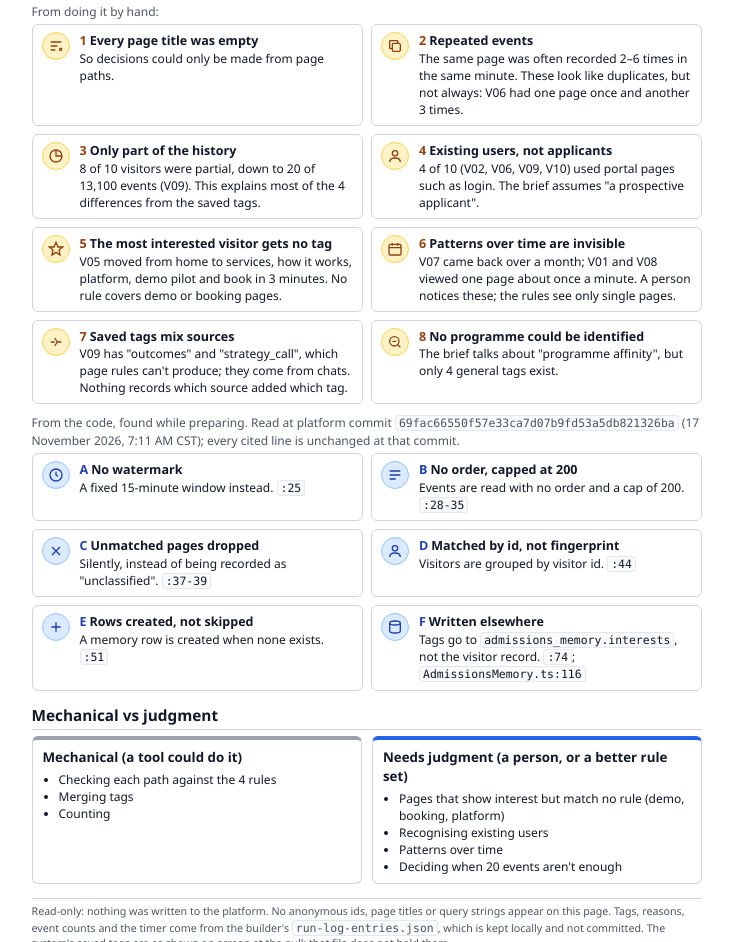
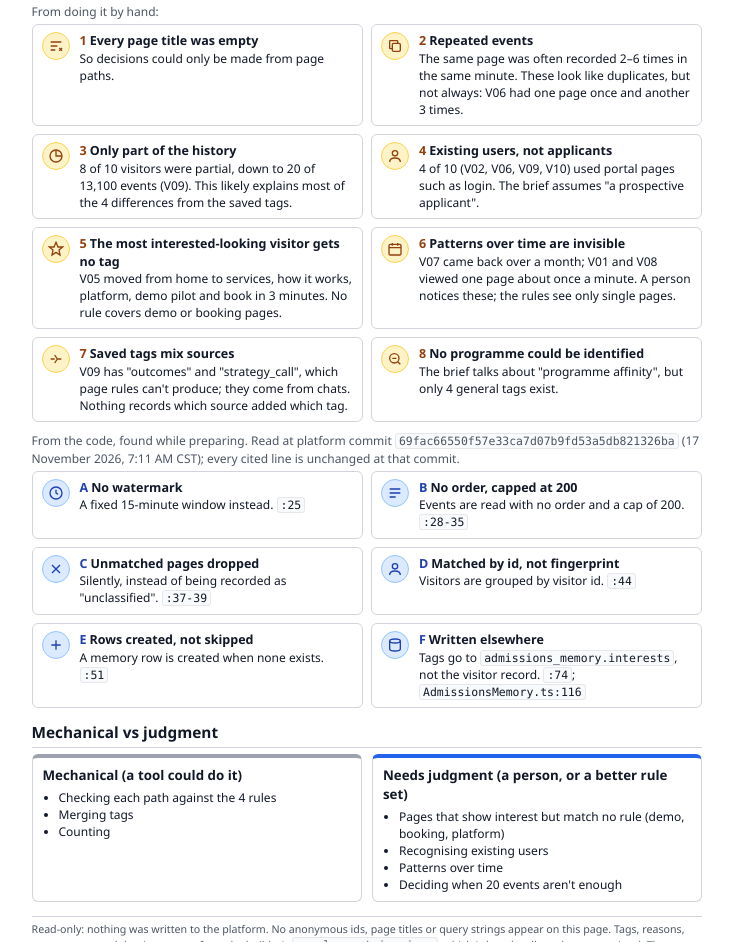
Before and after one commit to Kalkidan2129/admissions, a plain HTML site: page docs/capabilities/page-event/L1/l1-by-hand-run-log.html in a window 1280 px wide. Shown: the part 1708-2650 px from the top of the page, without its empty margins (273-1006 px from the left). Drawn offline with Linux system fonts and the light colour scheme.

Commit message:
admissions.CAP.page_event_admissions_enrichment.L1-BY-HAND: two wording fixes in the run log
- Card 5 heading: "The most interested-looking visitor gets no tag".
- Card 3: "This likely explains most of the 4 differences from the saved
  tags."

PDF re-printed with headless Edge. progress.json not changed.

Story: admissions.CAP.page_event_admissions_enrichment.L1-BY-HAND
Session: CC-20261020-kd7a

Co-Authored-By: Claude Opus 5.5 <noreply@anthropic.com>

```diff
--- a/docs/capabilities/page-event/L1/l1-by-hand-run-log.html
+++ b/docs/capabilities/page-event/L1/l1-by-hand-run-log.html
@@ -200,11 +200,11 @@
     <div class="card"><div class="icon"><svg viewBox="0 0 24 24" fill="none" stroke="currentColor" stroke-width="2"><rect x="8" y="8" width="12" height="12" rx="2"/><path d="M16 8V5a1 1 0 0 0-1-1H5a1 1 0 0 0-1 1v10a1 1 0 0 0 1 1h3"/></svg></div>
       <div><b><span class="n">2</span>Repeated events</b>The same page was often recorded 2–6 times in the same minute. These look like duplicates, but not always: V06 had one page once and another 3 times.</div></div>
     <div class="card"><div class="icon"><svg viewBox="0 0 24 24" fill="none" stroke="currentColor" stroke-width="2"><circle cx="12" cy="12" r="9"/><path d="M12 3v9h9"/></svg></div>
-      <div><b><span class="n">3</span>Only part of the history</b>8 of 10 visitors were partial, down to 20 of 13,100 events (V09). This explains most of the 4 differences from the saved tags.</div></div>
+      <div><b><span class="n">3</span>Only part of the history</b>8 of 10 visitors were partial, down to 20 of 13,100 events (V09). This likely explains most of the 4 differences from the saved tags.</div></div>
     <div class="card"><div class="icon"><svg viewBox="0 0 24 24" fill="none" stroke="currentColor" stroke-width="2"><circle cx="12" cy="8" r="4"/><path d="M4 21c0-4 4-6 8-6s8 2 8 6"/></svg></div>
       <div><b><span class="n">4</span>Existing users, not applicants</b>4 of 10 (V02, V06, V09, V10) used portal pages such as login. The brief assumes "a prospective applicant".</div></div>
     <div class="card"><div class="icon"><svg viewBox="0 0 24 24" fill="none" stroke="currentColor" stroke-width="2"><path d="M12 2l3 7h7l-5.5 4.5L18 21l-6-4-6 4 1.5-7.5L2 9h7z"/></svg></div>
-      <div><b><span class="n">5</span>The most interested visitor gets no tag</b>V05 moved from home to services, how it works, platform, demo pilot and book in 3 minutes. No rule covers demo or booking pages.</div></div>
+      <div><b><span class="n">5</span>The most interested-looking visitor gets no tag</b>V05 moved from home to services, how it works, platform, demo pilot and book in 3 minutes. No rule covers demo or booking pages.</div></div>
     <div class="card"><div class="icon"><svg viewBox="0 0 24 24" fill="none" stroke="currentColor" stroke-width="2"><rect x="3" y="5" width="18" height="16" rx="2"/><path d="M3 10h18M8 3v4M16 3v4"/></svg></div>
       <div><b><span class="n">6</span>Patterns over time are invisible</b>V07 came back over a month; V01 and V08 viewed one page about once a minute. A person notices these; the rules see only single pages.</div></div>
     <div class="card"><div class="icon"><svg viewBox="0 0 24 24" fill="none" stroke="currentColor" stroke-width="2"><path d="M4 12h6M14 12h6M10 6l4 6-4 6"/></svg></div>
```
Also changed, not shown: 2 other files.
